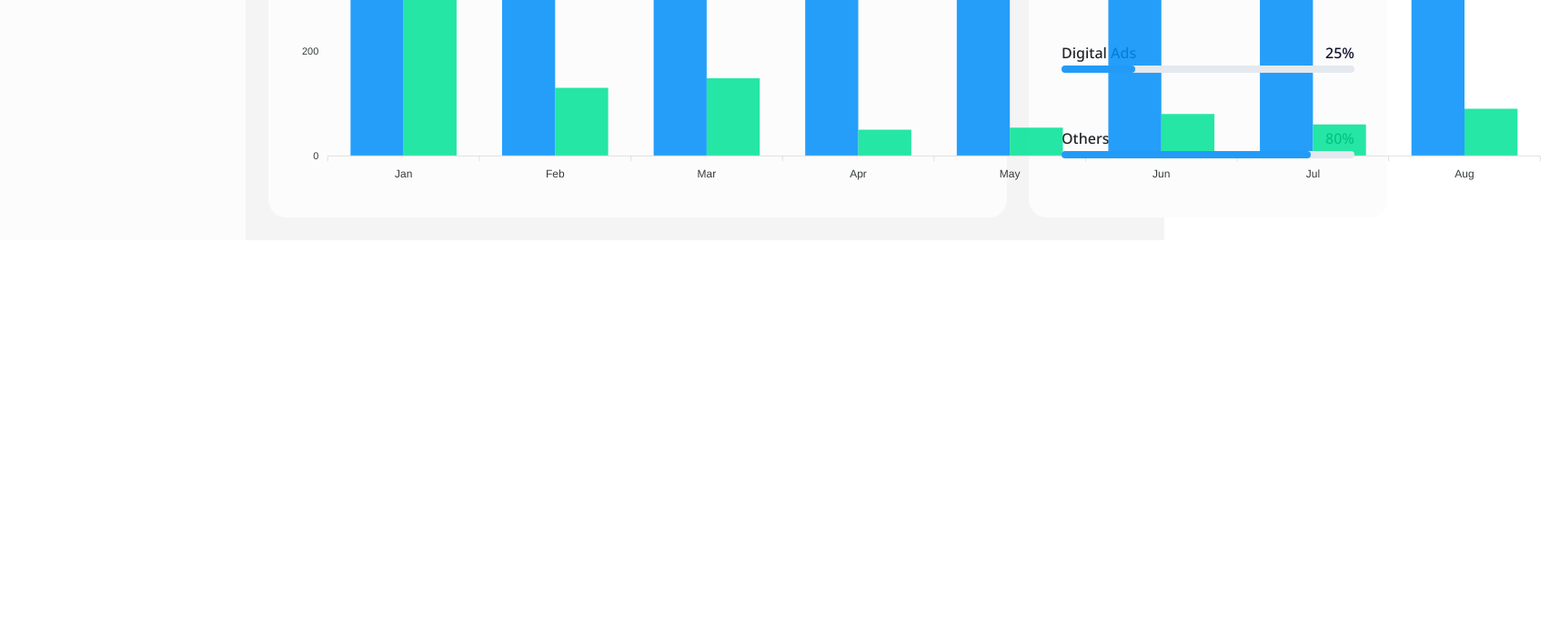
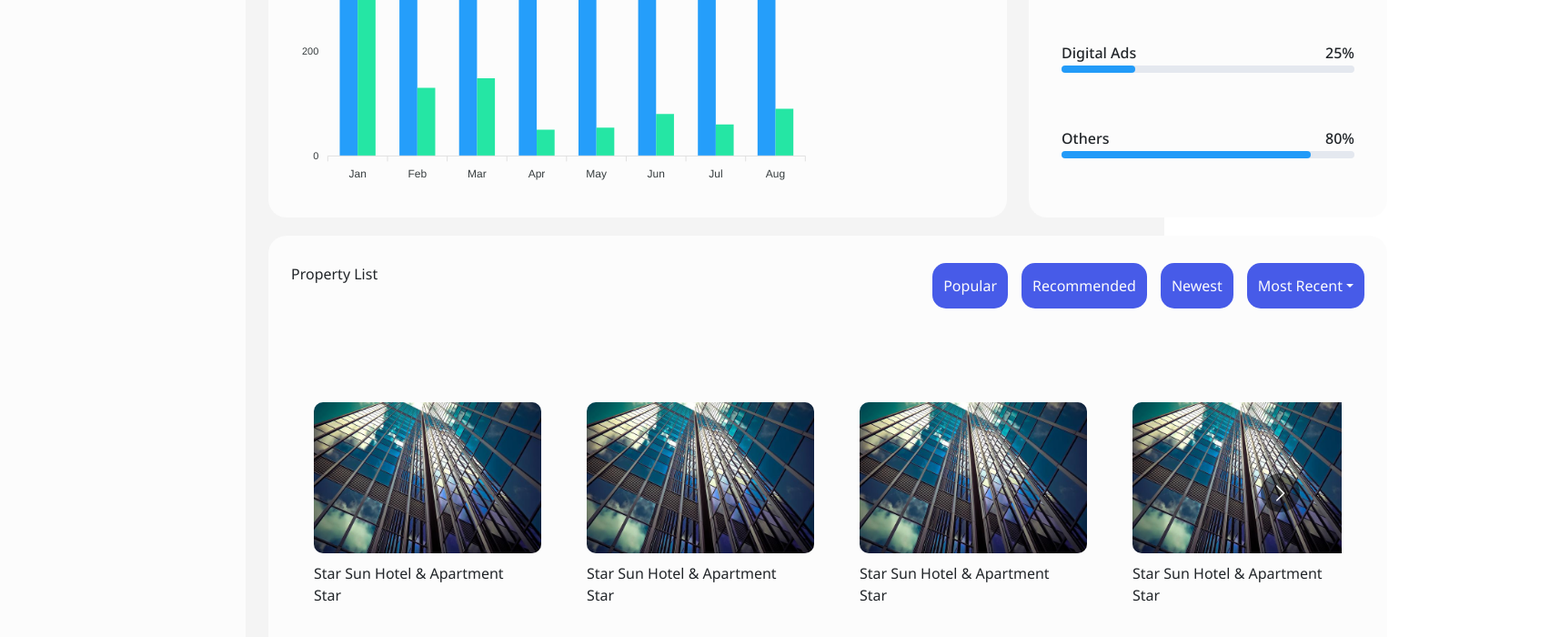
Before and after one commit to Atul8108/estate-admin-pannel, a React (Create React App) app: page /dashboard in a window 1280 px wide. Shown: the part 660-1360 px from the top of the page at 91% size, 1715 px wide, since content can reach past the window. Before the commit the page ends 924 px from the top, so only its background shows below. Built offline with nearby package versions, Linux system fonts and the light colour scheme; a web font is replaced by a local one.

Commit message:
uploading the files

```diff
--- a/package.json
+++ b/package.json
@@ -13,6 +13,7 @@
     "react-bootstrap": "^2.9.0",
     "react-dom": "^18.2.0",
     "react-icons": "^4.11.0",
+    "react-multi-carousel": "^2.8.4",
     "react-router-dom": "^6.17.0",
     "react-scripts": "5.0.1",
     "web-vitals": "^2.1.4"
--- a/src/Views/Dashboard/Dashboard.css
+++ b/src/Views/Dashboard/Dashboard.css
@@ -1,10 +1,7 @@
 .page-content-container {
   width: 100%;
   height: 100%;
-  padding-top: 30px;
-  padding-left: 25px;
-  padding-right: 25px;
-  padding-bottom: 25px;
+  padding: 30px 25px 25px 25px;
 }
 .property-card-container {
   display: flex;
@@ -40,3 +37,45 @@
   height: 600px;
   background-color: var(--white-color);
 }
+
+.property-list-container{
+  padding: 30px 25px 25px 25px;
+  margin-top: 20px;
+  width: 100%;
+  height: 500px;
+  border-radius: 20px;
+  background-color: var(--white-color);
+}
+
+.property-list-container>p{
+  font-size: 25px;
+  font-weight: 700;
+}
+
+.property-list-filter-btn{
+  width: 100%;
+  display: flex;
+}
+
+.left-content{
+  width: 50%;
+}
+
+.right-content{
+  width: 50%;
+  display: flex;
+  flex-direction: row;
+  justify-content: flex-end;
+  align-items: center;
+  gap: 15px;
+}
+
+#dropdown-menu-align-left{
+  margin: 0px !important;
+}
+
+.view-property-container{
+  max-width: 100%;
+  height: 90%;
+  padding: 30px 25px 25px 25px;
+}
--- a/src/Views/Dashboard/Dashboard.jsx
+++ b/src/Views/Dashboard/Dashboard.jsx
@@ -1,11 +1,19 @@
-import React from "react";
+import React, { useState } from "react";
 import Header from "../../components/Header/Header";
 import "./Dashboard.css";
 import ColumnChart from "../../components/Chart/ColumnChart";
 import ProgressBar from "../../components/Chart/ProgressBar";
 import LineProgress from "../../components/Chart/LineProgress";
+import PropertyList from "../../components/PropertyList/PropertyList";
+import { Dropdown, DropdownButton } from "react-bootstrap";
 
 const Dashboard = () => {
+  const [category, setCategory] = useState()
+
+  function handleSelect(e) {
+    setCategory(e);
+  }
+
   return (
     <>
       <section className="main-layout">
@@ -75,6 +83,40 @@ const Dashboard = () => {
                 </div>
               </div>
             </div>
+            <div className="property-list-container">
+              <div className="property-list-filter-btn">
+                <div className="left-content">
+                  <p>Property List</p>
+                </div>
+                <div className="right-content">
+                  <button type="button" className="btn btn-primary m-0">Popular</button>
+                  <button type="button" className="btn btn-primary m-0">Recommended</button>
+                  <button type="button" className="btn btn-primary m-0">Newest</button>
+                  <DropdownButton
+                    alignright="true"
+                    title={category ?? "Most Recent"}
+                    id="dropdown-menu-align-left"
+                    onSelect={(e) => {
+                      handleSelect(e);
+                    }}
+                    style={{ color: "var(--Text-color-dark)" }}
+                  >
+                    <Dropdown.Item id="dropdown-menu-align-left" eventKey="ALL">
+                      All
+                    </Dropdown.Item>
+                    <Dropdown.Item id="dropdown-menu-align-left" eventKey="Most Recent">
+                      Most Recent
+                    </Dropdown.Item>
+                    <Dropdown.Item id="dropdown-menu-align-left" eventKey="One Week">
+                      One Week
+                    </Dropdown.Item>
+                  </DropdownButton>
+                </div>
+              </div>
+              <div className="view-property-container">
+                <PropertyList/>
+              </div>
+            </div>
           </div>
         </div>
       </section>
--- a/src/components/Chart/ColumnChart.jsx
+++ b/src/components/Chart/ColumnChart.jsx
@@ -4,11 +4,11 @@ import Chart from "react-apexcharts";
 const ColumnChart = () => {
   return (
     <>
-      <div className="d-flex">
+      <div style={{ width: '100%'}}>
         <Chart
           type="bar"
           height={550}
-          width={1400}
+          width='100%'
           series={[
             {
               name: "sales",
@@ -87,7 +87,6 @@ const ColumnChart = () => {
           ]}
           options={{
             title: { text: "Total Revenue" },
-            width: "100%",
             dataLabels: {
               enabled: false,
             },
@@ -107,8 +106,14 @@ const ColumnChart = () => {
                 },
               },
             },
+            plotOptions: {
+              bar: {
+                columnWidth: "60%",
+              },
+            },
             chart: {
               redrawOnParentResize: true,
+              redrawOnWindowResize: true
             },
           }}
         ></Chart>
--- a/src/components/Chart/LineProgressBar.css
+++ b/src/components/Chart/LineProgressBar.css
@@ -23,7 +23,7 @@
 .percentage {
   font-size: 16px;
   font-weight: 500;
-  color: #11142d;
+  color:var(--Text-color-dark);
 }
 
 .progress-container {
--- a/src/components/Header/Header.css
+++ b/src/components/Header/Header.css
@@ -30,7 +30,7 @@
     display: flex;
     justify-content: center;
     align-content: center;
-    padding-right: 10px;
+    padding-right: 30px;
   }
   .user-profile{
     font-family: 'Noto Sans', sans-serif;
--- /dev/null
+++ b/src/components/PropertyList/PropertyList.css
@@ -0,0 +1,23 @@
+.react-multi-carousel-list{
+    height: 100%;
+}
+
+.react-multi-carousel-item{
+    width: 300px !important;
+}
+
+.property-card {
+    width: 250px;
+    height: 200px;
+    /* border: 2px solid white; */
+    display: flex;
+    flex-direction: column;
+    gap: 10px;
+    margin-right: 10px;
+
+}
+
+.image img{
+    border-radius: 10px;
+    width: 100%;
+}
--- /dev/null
+++ b/src/components/PropertyList/PropertyList.jsx
@@ -0,0 +1,83 @@
+import React from 'react'
+import "./PropertyList.css"
+import Carousel from "react-multi-carousel";
+import "react-multi-carousel/lib/styles.css";
+import image from "../../assets/images/PropertyListImage/architecture.jpg"
+
+const PropertyList = () => {
+    const responsive = {
+        superLargeDesktop: {
+            // the naming can be any, depends on you.
+            breakpoint: { max: 4000, min: 3000 },
+            items:4
+        },
+        desktop: {
+            breakpoint: { max: 2000, min: 1024 },
+            items: 3
+        },
+        tablet: {
+            breakpoint: { max: 1024, min: 464 },
+            items: 2
+        },
+        mobile: {
+            breakpoint: { max: 464, min: 0 },
+            items: 1
+        }
+    };
+    return (
+        <>
+            <Carousel responsive={responsive}>
+                <div className="property-card">
+                    <div className="image">
+                        <img src={image} alt=''/>
+                    </div>
+                    <div className="info">
+                        <p>Star Sun Hotel & Apartment</p>
+                        <p>Star</p>
+                    </div>
+                </div>
+                <div className="property-card">
+                    <div className="image">
+                        <img src={image} alt=''/>
+                    </div>
+                    <div className="info">
+                        <p>Star Sun Hotel & Apartment</p>
+                        <p>Star</p>
+                    </div>
+                </div>
+                <div className="property-card">
+                    <div className="image">
+                        <img src={image} alt=''/>
+                    </div>
+                    <div className="info">
+                        <p>Star Sun Hotel & Apartment</p>
+                        <p>Star</p>
+                    </div>
+                </div>
+                <div className="property-card">
+                    <div className="image">
+                        <img src={image} alt=''/>
+                    </div>
+                    <div className="info">
+                        <p>Star Sun Hotel & Apartment</p>
+                        <p>Star</p>
+                    </div>
+                </div>
+                <div className="property-card">
+                    <div className="image">
+                        <img src={image} alt=''/>
+                    </div>
+                    <div className="info">
+                        <p>Star Sun Hotel & Apartment</p>
+                        <p>Star</p>
+                    </div>
+                </div>
+
+
+
+            </Carousel>
+        </>
+    )
+}
+
+export default PropertyList
--- a/src/components/SideMenuBar/SideMenuBar.css
+++ b/src/components/SideMenuBar/SideMenuBar.css
@@ -21,3 +21,8 @@
   align-items: center;
   gap: 10px;
 }
+
+a.nav_item.active{
+  border-radius: 8px;
+  margin: 10px;
+}
```
Also changed, not shown: src/assets/images/PropertyListImage/architecture.jpg (added), 1 other file (tests, documents, lock files or other folders).
